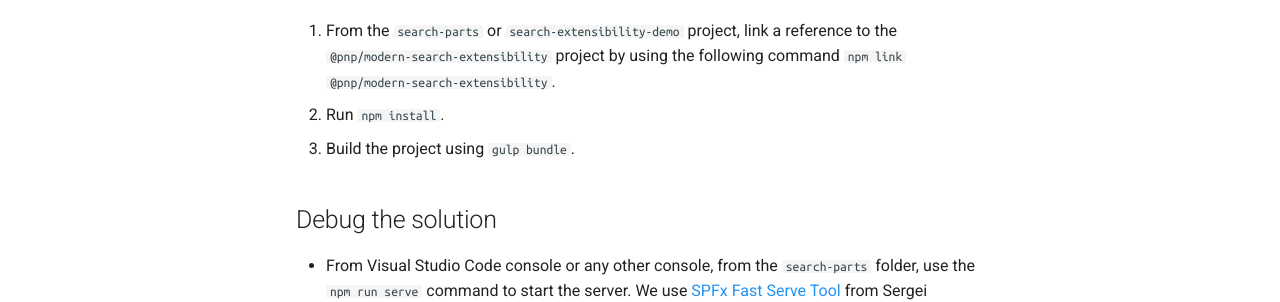
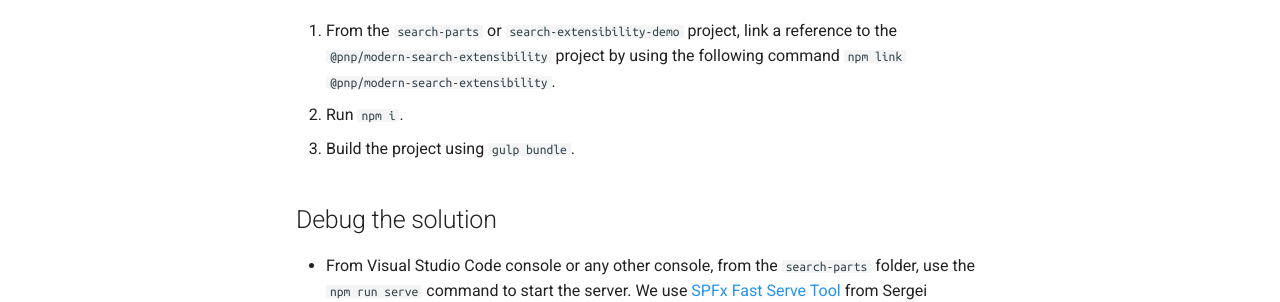
Before and after one commit to dominic5perezd/pnp-modern-search, an MkDocs documentation site: the page built from docs/how-to-contribute.md, in a window 1280 px wide and 900 px high, scrolled down 1408 px. Shown: the part 398-700 px from the top of the window. Built offline with MkDocs 1.6.1 and Material for MkDocs 9.7.7, drawn with Linux system fonts in a browser that asks for light colours; comment, search, counter and statistics services are not loaded.

Commit message:
Update how-to-contribute.md

```diff
--- a/docs/how-to-contribute.md
+++ b/docs/how-to-contribute.md
@@ -48,8 +48,8 @@ You can also refer to the official [SPFx documentation about library component u
 ## Setup the **search-parts** and **search-extensibility-demo** projects
 
 1. From the `search-parts` or `search-extensibility-demo` project, link a reference to the `@pnp/modern-search-extensibility` project by using the following command `npm link @pnp/modern-search-extensibility`.
-1. Run `npm install`.
-1. Build the project using `gulp bundle`.
+2. Run `npm i`.
+3. Build the project using `gulp bundle`.
 
 ## Debug the solution
 
```
